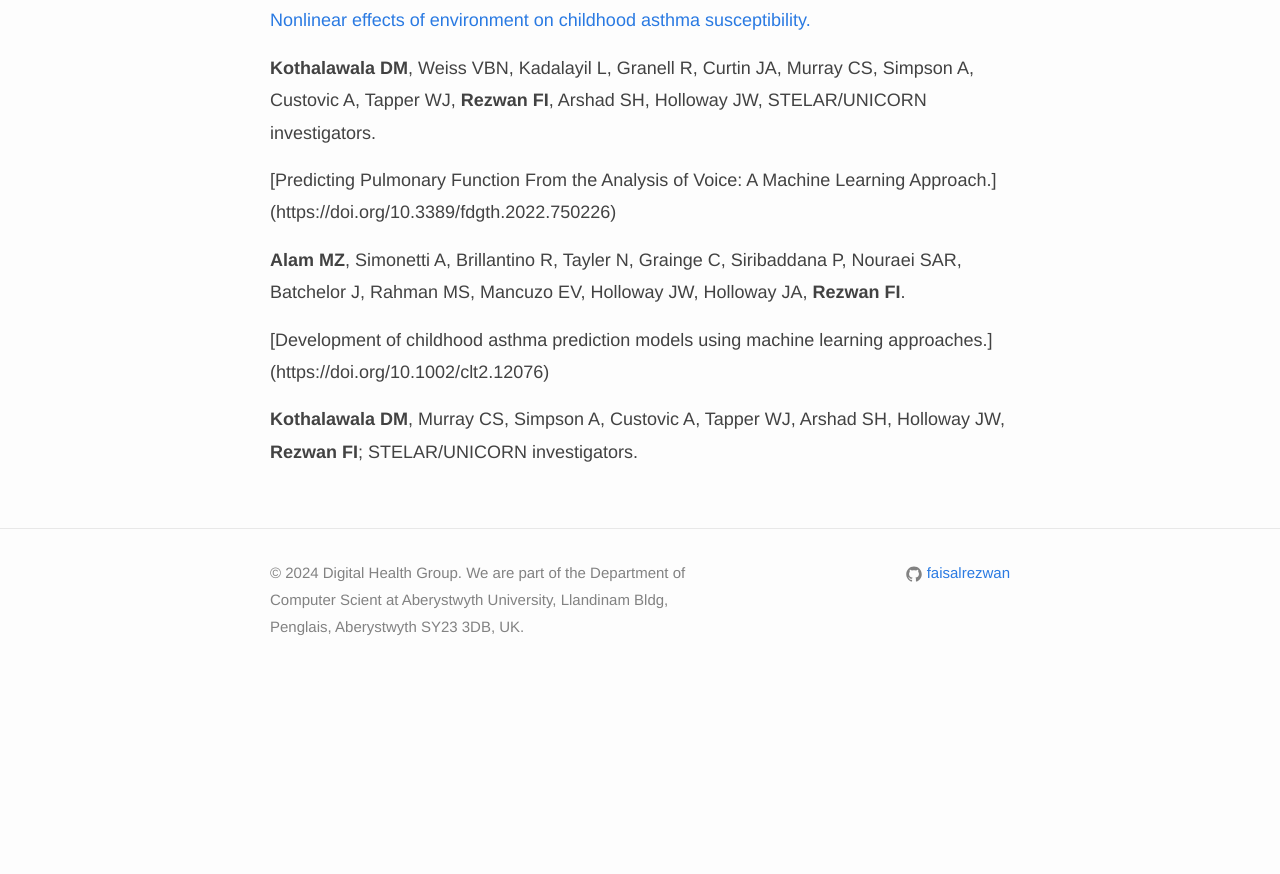
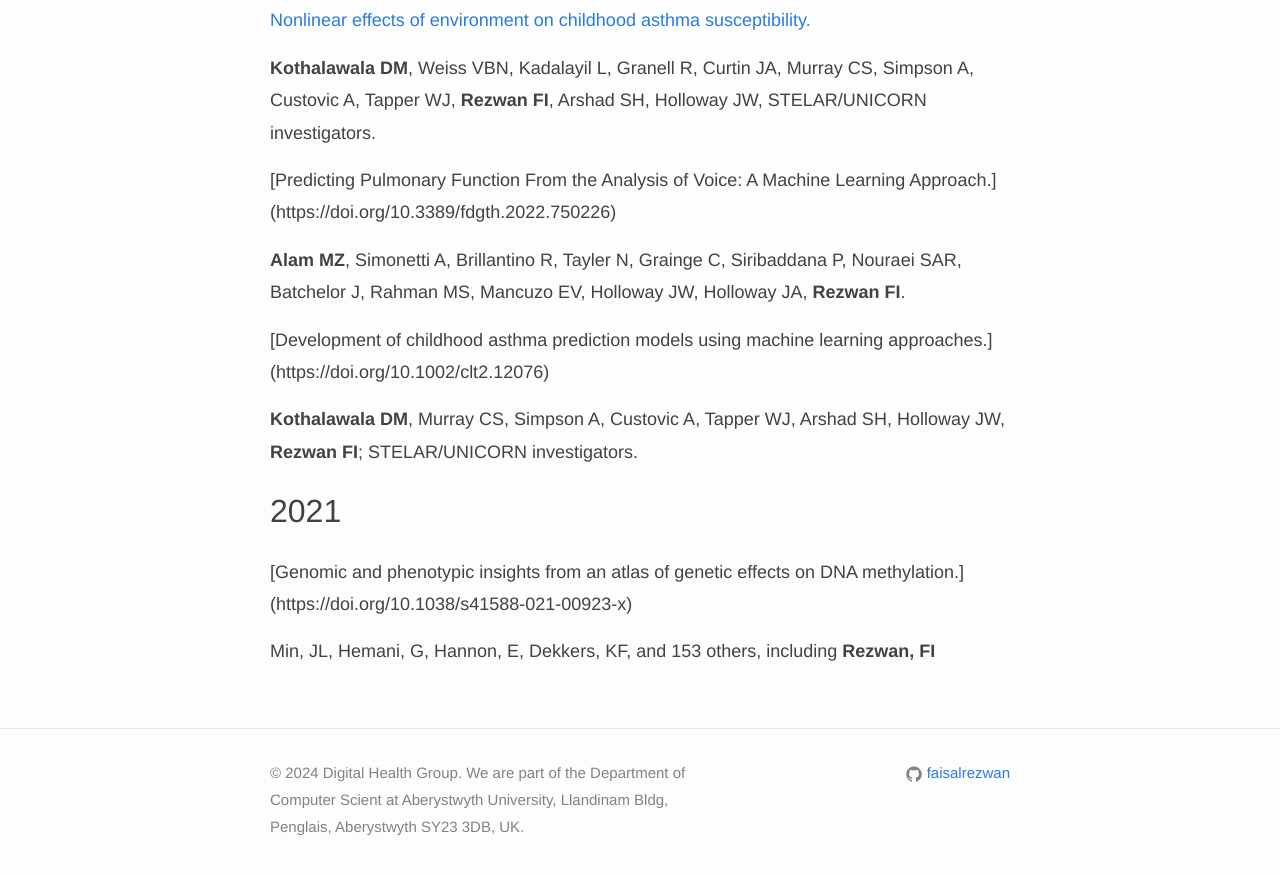
Before and after one commit to rezwanlab/Test, a Jekyll site: the page built from _pages/publications/index.md, in a window 1280 px wide and 900 px high, scrolled down 1299 px. Shown: the top 874 px of the window. Built offline with Jekyll 4.4.1, drawn with Linux system fonts in a browser that asks for light colours; nearby versions of some CDN libraries; before the commit the page ends 1999 px from its top, so only the background shows below that.

Commit message:
Update index.md

```diff
--- a/_pages/publications/index.md
+++ b/_pages/publications/index.md
@@ -46,3 +46,9 @@ Azim A, **Rezwan FI**, Barber C, Harvey M, Kurukulaaratchy RJ, Holloway JW, Howa
 [Development of childhood asthma prediction models using machine learning approaches.] (https://doi.org/10.1002/clt2.12076)
 
 **Kothalawala DM**, Murray CS, Simpson A, Custovic A, Tapper WJ, Arshad SH, Holloway JW, **Rezwan FI**; STELAR/UNICORN investigators.
+
+## 2021
+
+[Genomic and phenotypic insights from an atlas of genetic effects on DNA methylation.] (https://doi.org/10.1038/s41588-021-00923-x)
+
+Min, JL, Hemani, G, Hannon, E, Dekkers, KF, and 153 others, including **Rezwan, FI**
```
